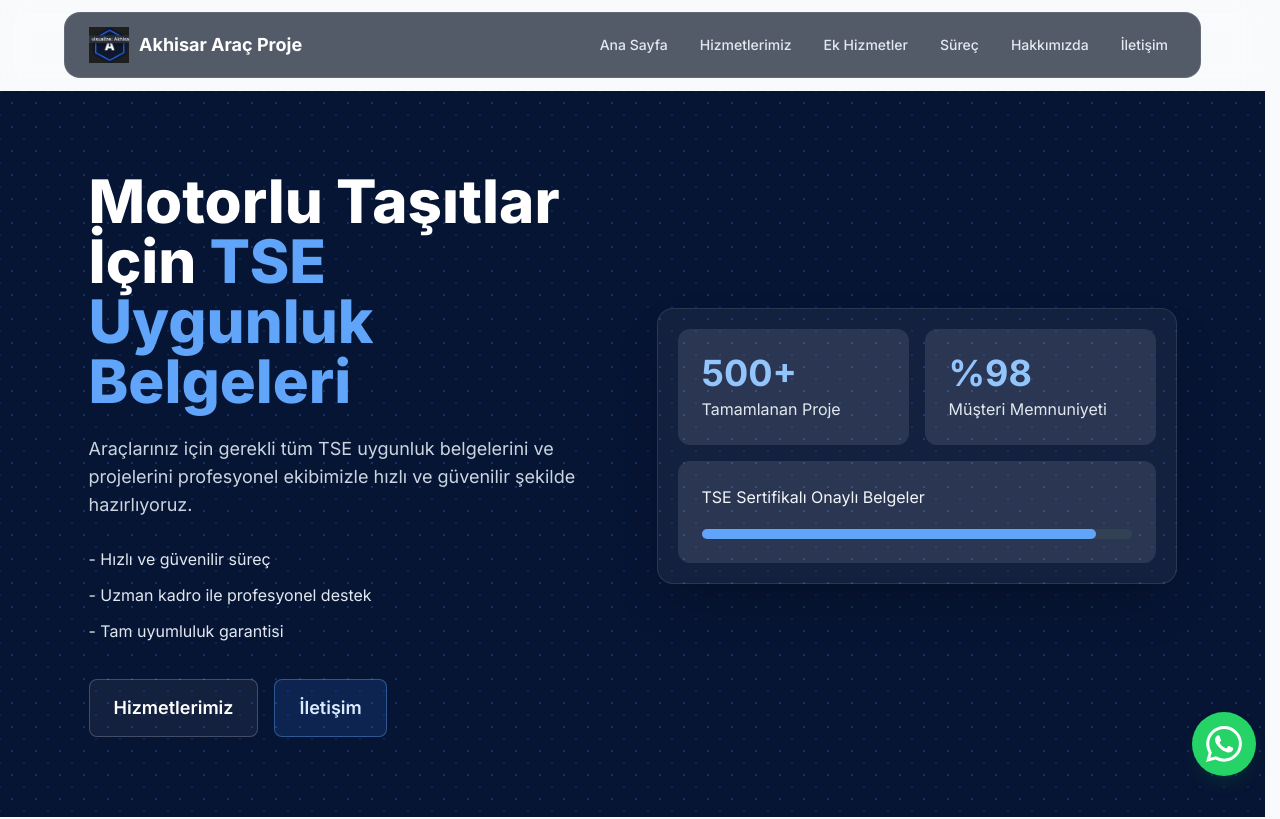
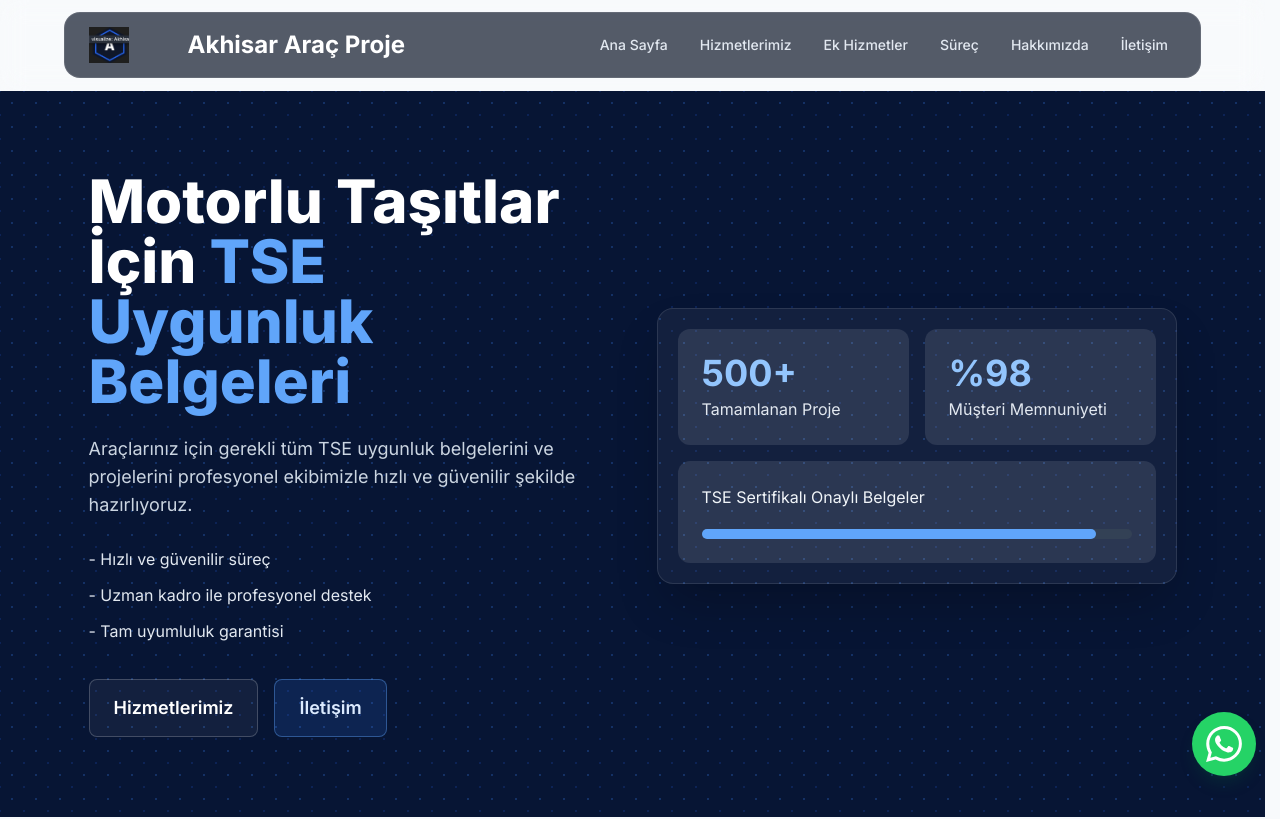
Before and after one commit to dev-alibayram/akhisar-arac-proje, a Next.js app: page /en in a window 1280 px wide. Shown: the top 819 px of the page. Built offline with nearby package versions, Linux system fonts and the light colour scheme.

Commit message:
style(navbar): nudge brand title and enlarge font
Add 3ch left margin on brand text after logo; bump brand link to text-xl sm:text-2xl.

```diff
--- a/src/components/common/SiteNavbar.tsx
+++ b/src/components/common/SiteNavbar.tsx
@@ -66,7 +66,7 @@ export function SiteNavbar({ locale }: SiteNavbarProps) {
       >
         <Link
           href={`${base}#anasayfa`}
-          className="flex min-w-0 shrink-0 items-center gap-2.5 text-lg font-bold text-white"
+          className="flex min-w-0 shrink-0 items-center gap-2.5 text-xl font-bold text-white sm:text-2xl"
         >
           <Image
             src="/logo.png"
@@ -77,7 +77,7 @@ export function SiteNavbar({ locale }: SiteNavbarProps) {
             sizes="40px"
             priority
           />
-          <span className="truncate sm:whitespace-normal">Akhisar Araç Proje</span>
+          <span className="ml-[3ch] truncate sm:whitespace-normal">Akhisar Araç Proje</span>
         </Link>
 
         <nav
```
